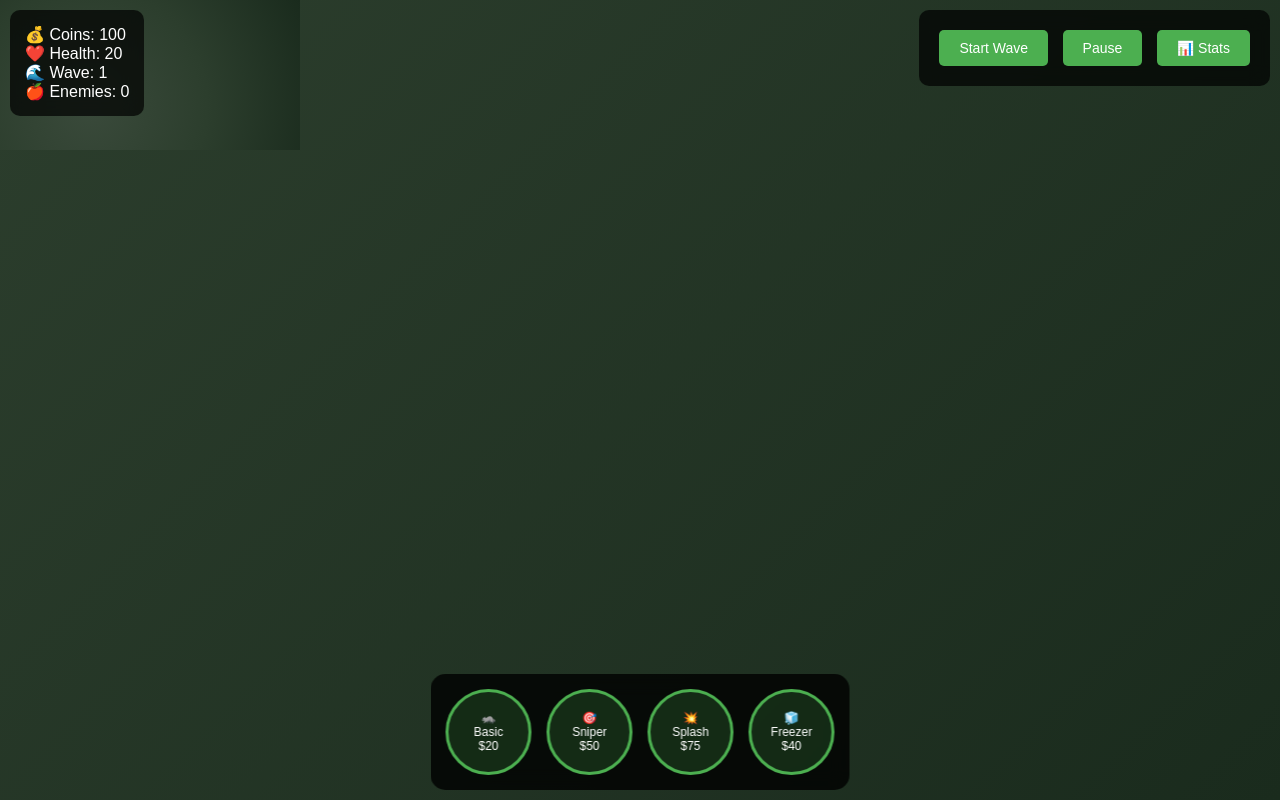
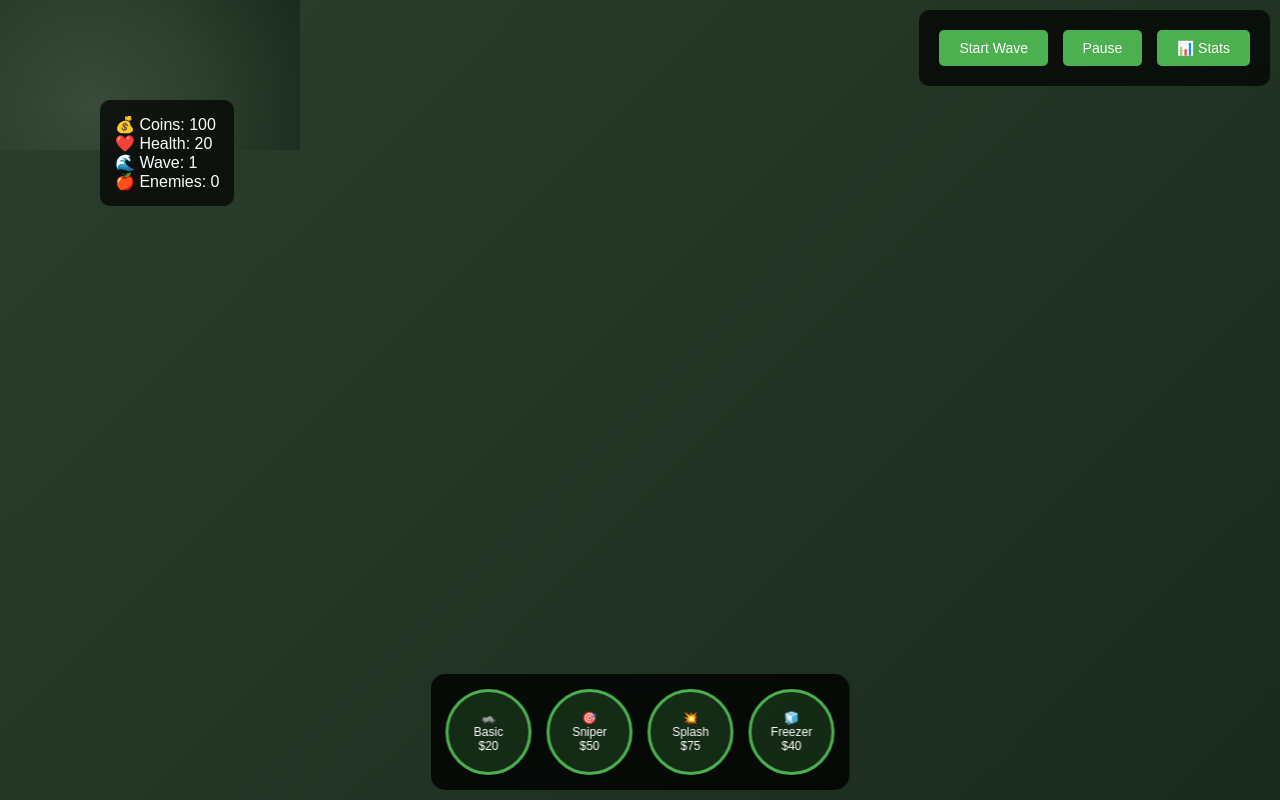
Before and after one commit to oli-can/trash-wars, a plain HTML site: page index.html in a window 1280 px wide. Drawn offline with Linux system fonts and the light colour scheme.

Commit message:
Update index.html

```diff
--- a/index.html
+++ b/index.html
@@ -27,8 +27,8 @@
 
         #ui {
             position: absolute;
-            top: 10px;
-            left: 10px;
+            top: 100px;
+            left: 100px;
             background: rgba(0,0,0,0.7);
             padding: 15px;
             border-radius: 10px;
```
